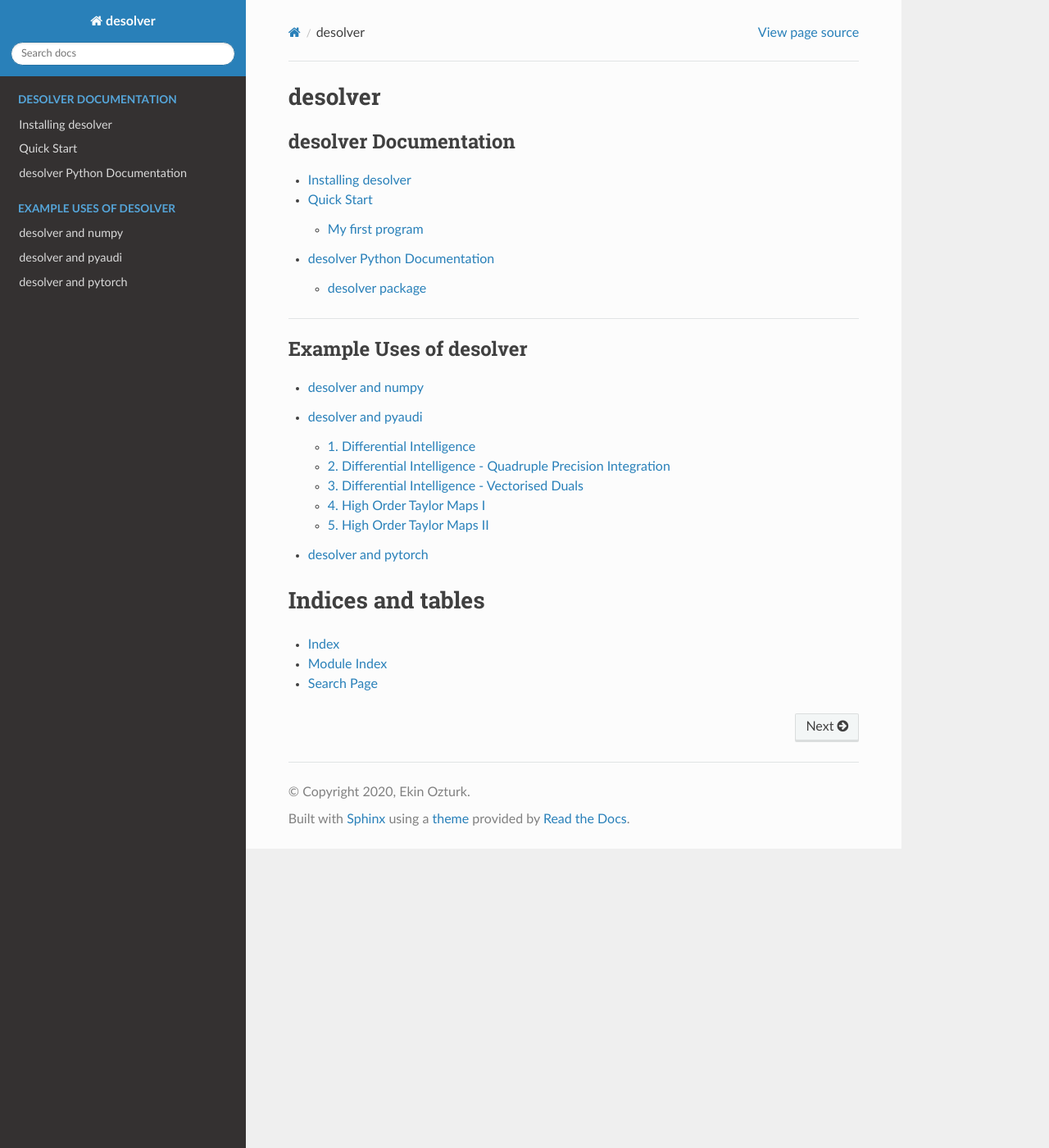
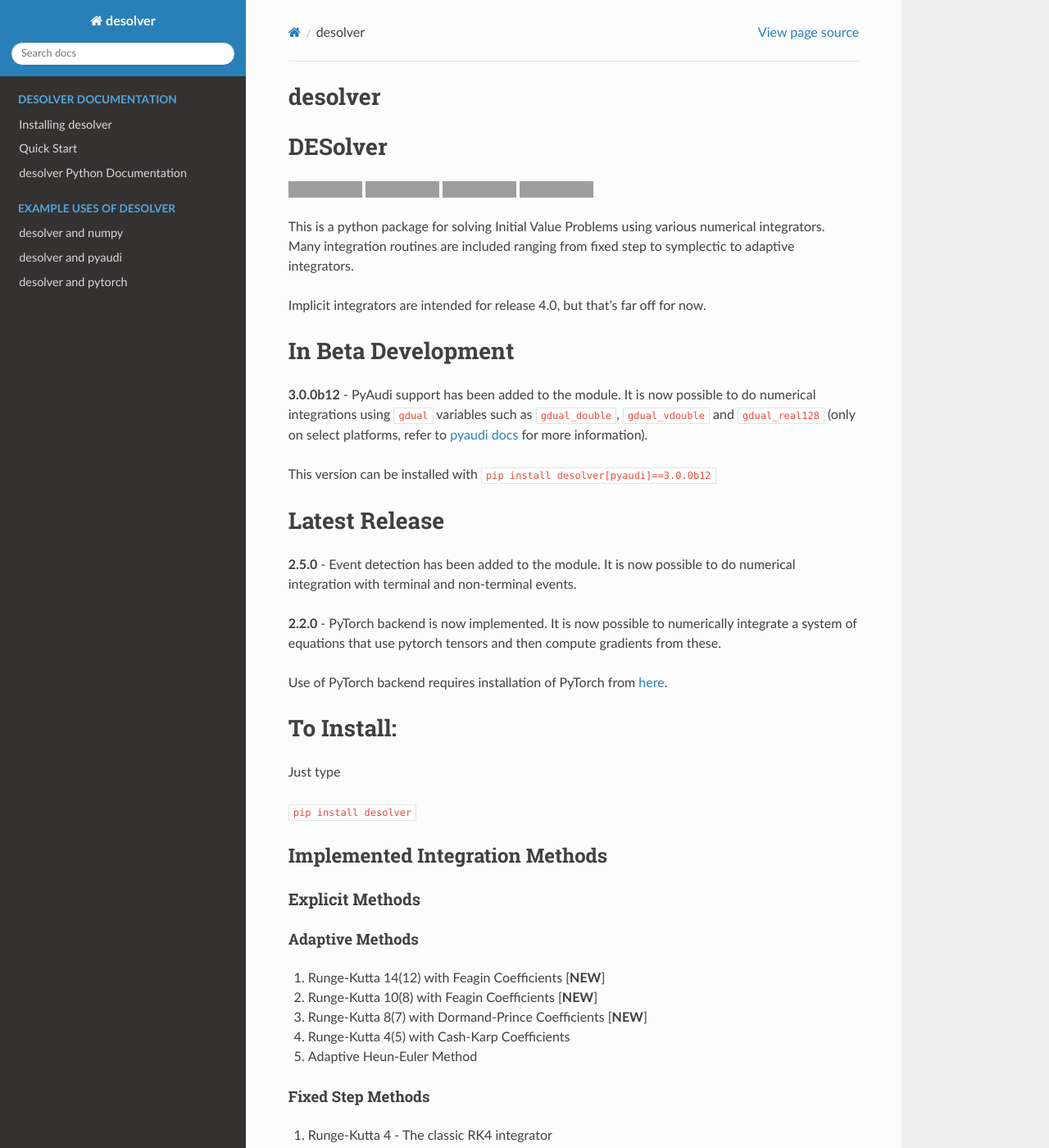
Before and after one commit to Microno95/desolver, a Sphinx documentation site: the page built from docs/index.rst, in a window 1280 px wide and 1400 px high. Shown: the whole window at 82% size. Built offline with Sphinx 7.4.7 and the Read the Docs theme 2.0.0, drawn with Linux system fonts in a browser that asks for light colours; some of the changed lines change nothing that is shown; some of the changed text lies outside the part shown; grey boxes are pictures that could not be loaded.

Commit message:
Updated all files and added README.rst to index.rst for a cleaner look on readthedocs

```diff
--- a/README.rst
+++ b/README.rst
@@ -1,21 +1,23 @@
 
 DESolver
 ========
-
-
-.. image:: https://bettercodehub.com/edge/badge/Microno95/desolver?branch=master
-   :target: https://bettercodehub.com/
-   :alt: BCH compliance
 
 
 .. image:: https://travis-ci.com/Microno95/desolver.svg?branch=master
    :target: https://travis-ci.com/Microno95/desolver
    :alt: Build Status
 
+.. image:: https://readthedocs.org/projects/desolver/badge/?version=latest
+    :target: https://desolver.readthedocs.io/en/latest/?badge=latest
+    :alt: Documentation Status
 
 .. image:: https://codecov.io/gh/Microno95/desolver/branch/master/graph/badge.svg
    :target: https://codecov.io/gh/Microno95/desolver
    :alt: codecov
+
+.. image:: https://bettercodehub.com/edge/badge/Microno95/desolver?branch=master
+   :target: https://bettercodehub.com/
+   :alt: BCH compliance
 
 
 This is a python package for solving Initial Value Problems using various numerical integrators.
@@ -37,7 +39,7 @@
 
 **2.2.0** - PyTorch backend is now implemented. It is now possible to numerically integrate a system of equations that use pytorch tensors and then compute gradients from these.
 
-**Use of PyTorch backend requires installation of PyTorch from `here <https://pytorch.org/get-started/locally/>`_.**
+Use of PyTorch backend requires installation of PyTorch from `here <https://pytorch.org/get-started/locally/>`_.
 
 To Install:
 ===========
@@ -87,17 +89,6 @@
    import desolver as de
    import desolver.backend as D
 
-   @de.rhs_prettifier(
-       equ_repr="[vx, -k*x/m]",
-       md_repr=r"""
-   $$
-   \frac{dx}{dt} = \begin{bmatrix}
-      0            & 1 \\
-      -\frac{k}{m} & 0
-      \end{bmatrix} \cdot \begin{bmatrix}x \\ v_x\end{bmatrix}
-   $$
-   """
-   )
    def rhs(t, state, k, m, **kwargs):
        return D.array([[0.0, 1.0], [-k/m,  0.0]])@state
 
--- a/docs/index.rst
+++ b/docs/index.rst
@@ -5,6 +5,8 @@
 
 desolver
 ====================================
+
+.. include:: ../README.rst
 
 .. toctree::
     :maxdepth: 2
```
